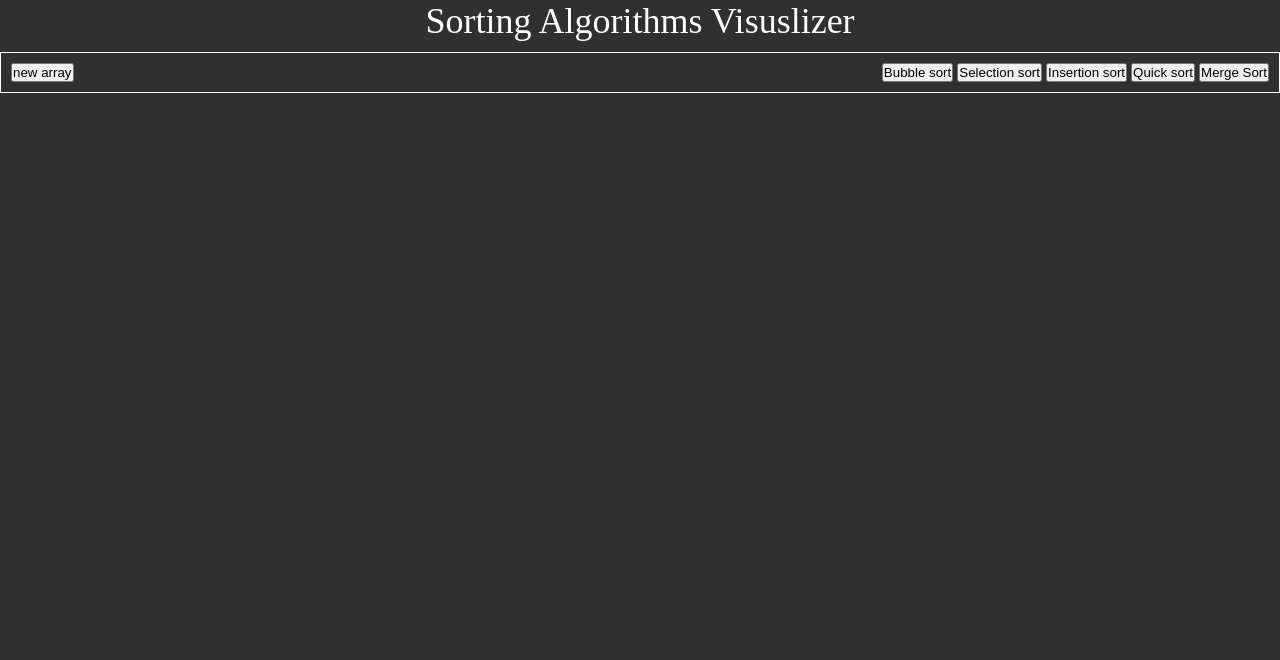
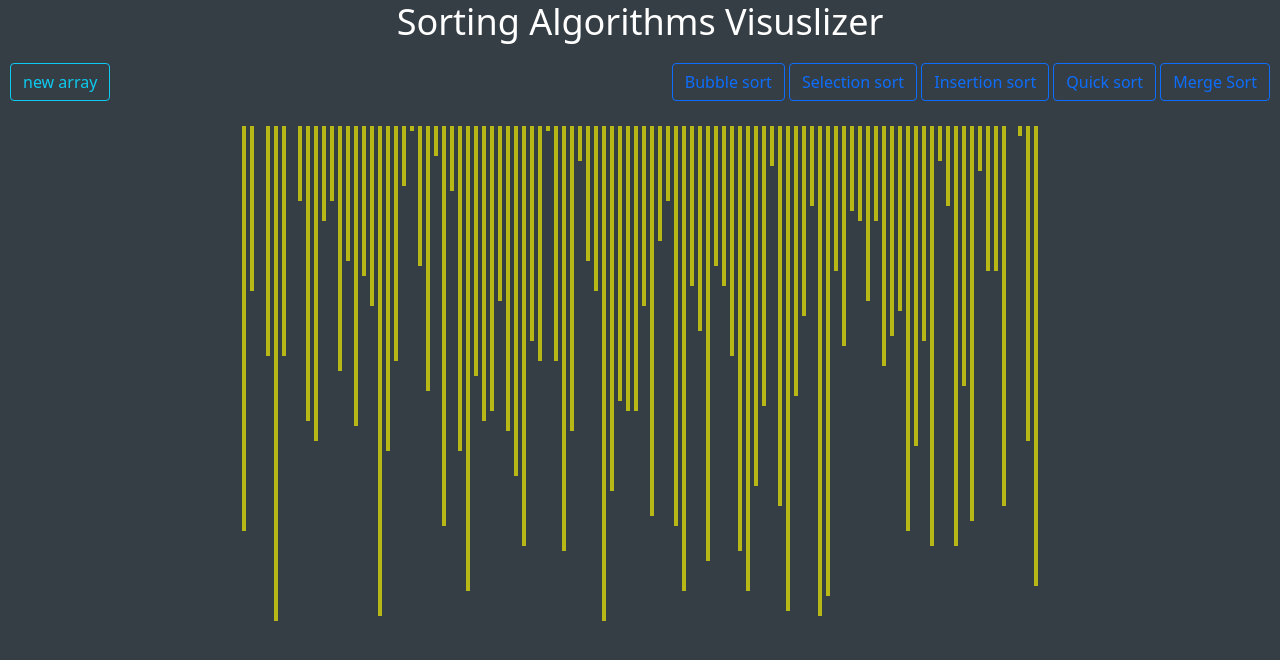
Before and after one commit to d-kens/sorting-algos-visualizer, a plain HTML site: page index.html in a window 1280 px wide. Drawn offline with nearby package versions, Linux system fonts and the light colour scheme.

Commit message:
create bars using js

```diff
--- a/index.html
+++ b/index.html
@@ -4,6 +4,11 @@
     <meta charset="UTF-8">
     <meta name="viewport" content="width=device-width, initial-scale=1.0">
     <title>Sorting Algorithms Visualizer</title>
+
+    <!-- Bootstrap CSS -->
+    <link href="https://cdn.jsdelivr.net/npm/bootstrap@5.0.2/dist/css/bootstrap.min.css" rel="stylesheet" integrity="sha384-EVSTQN3/azprG1Anm3QDgpJLIm9Nao0Yz1ztcQTwFspd3yD65VohhpuuCOmLASjC" crossorigin="anonymous">
+
+
     <link rel="stylesheet" href="./sorting.css">
 </head>
 <body>
@@ -12,22 +17,30 @@
 
         <nav>
             <div class="left">
-                <button>new array</button>
+                <button class="btn btn-outline-info" id="new-array-btn">new array</button>
             </div>
 
             <div class="right">
-                <button type="button" class="sort">Bubble sort</button>
-                <button type="button" class="sort">Selection sort</button>
-                <button type="button" class="sort">Insertion sort</button>
-                <button type="button" class="sort">Quick sort</button>
-                <button type="button" class="sort">Merge Sort</button>
+                <button type="button" class="btn btn-outline-primary bubble sort">Bubble sort</button>
+                <button type="button" class="btn btn-outline-primary selection sort">Selection sort</button>
+                <button type="button" class="btn btn-outline-primary insertion sort">Insertion sort</button>
+                <button type="button" class="btn btn-outline-primary quick sort">Quick sort</button>
+                <button type="button" class="btn btn-outline-primary merge sort">Merge Sort</button>
             </div>
         </nav>
     </header>
 
     <main>
+        <div id="bars-wrapper" class="bars-wrapper">
 
+        </div>
     </main>
+
+
+    <script src="https://cdn.jsdelivr.net/npm/@popperjs/core@2.9.2/dist/umd/popper.min.js" integrity="sha384-IQsoLXl5PILFhosVNubq5LC7Qb9DXgDA9i+tQ8Zj3iwWAwPtgFTxbJ8NT4GN1R8p" crossorigin="anonymous"></script>
+    <script src="https://cdn.jsdelivr.net/npm/bootstrap@5.0.2/dist/js/bootstrap.min.js" integrity="sha384-cVKIPhGWiC2Al4u+LWgxfKTRIcfu0JTxR+EQDz/bgldoEyl4H0zUF0QKbrJ0EcQF" crossorigin="anonymous"></script>
+
+    <script src="./js_files/sorting.js"></script>
 
 </body>
 </html>
--- a/js_files/sorting.js
+++ b/js_files/sorting.js
@@ -1,7 +1,32 @@
+function createBars() {
+    console.log('You clicke me');
 
-let numbers = [];
+    let numbers = [];
 
-for (let i = 0; i < 100; i++) {
-    let randomNumber = Math.floor(Math.random() * 101);
-    numbers.push(randomNumber);
+    for (let i = 0; i < 100; i++) {
+        let randomNumber = Math.floor(Math.random() * 101);
+        numbers.push(randomNumber);
+    }
+
+    let barsWrapper = document.getElementById('bars-wrapper');
+
+    barsWrapper.innerHTML = '';
+
+    for (let i = 0; i < numbers.length; i++) {
+        const div = document.createElement('div');
+        div.className = 'bar';
+        div.style.height = `${numbers[i] * 5}px`;
+
+        // const span = document.createElement('span');
+        // span.textContent = numbers[i];
+        // div.appendChild(span);
+
+        barsWrapper.appendChild(div)
+    }
 }
+
+// Call createBars() when the page loads
+window.addEventListener('load', createBars);
+
+const newArrayButton = document.getElementById('new-array-btn');
+newArrayButton.addEventListener('click', createBars)
--- a/sorting.css
+++ b/sorting.css
@@ -9,7 +9,7 @@
 
 
 body {
-    background-color: #303030;
+    background-color: #363e45;
 }
 
 header h1 {
@@ -21,10 +21,23 @@ header h1 {
 }
 
 header nav {
-    border: 1px solid white;
     padding: 10px;
-
     display: flex;
     align-items: center;
     justify-content: space-between;
 }
+
+main {
+    margin-top: 15px;
+}
+
+main .bars-wrapper {
+    display: flex;
+    justify-content: center;
+}
+
+.bar {
+    background-color: #b7b816;
+    width: 4px;
+    margin-inline: 2px;
+}
```
